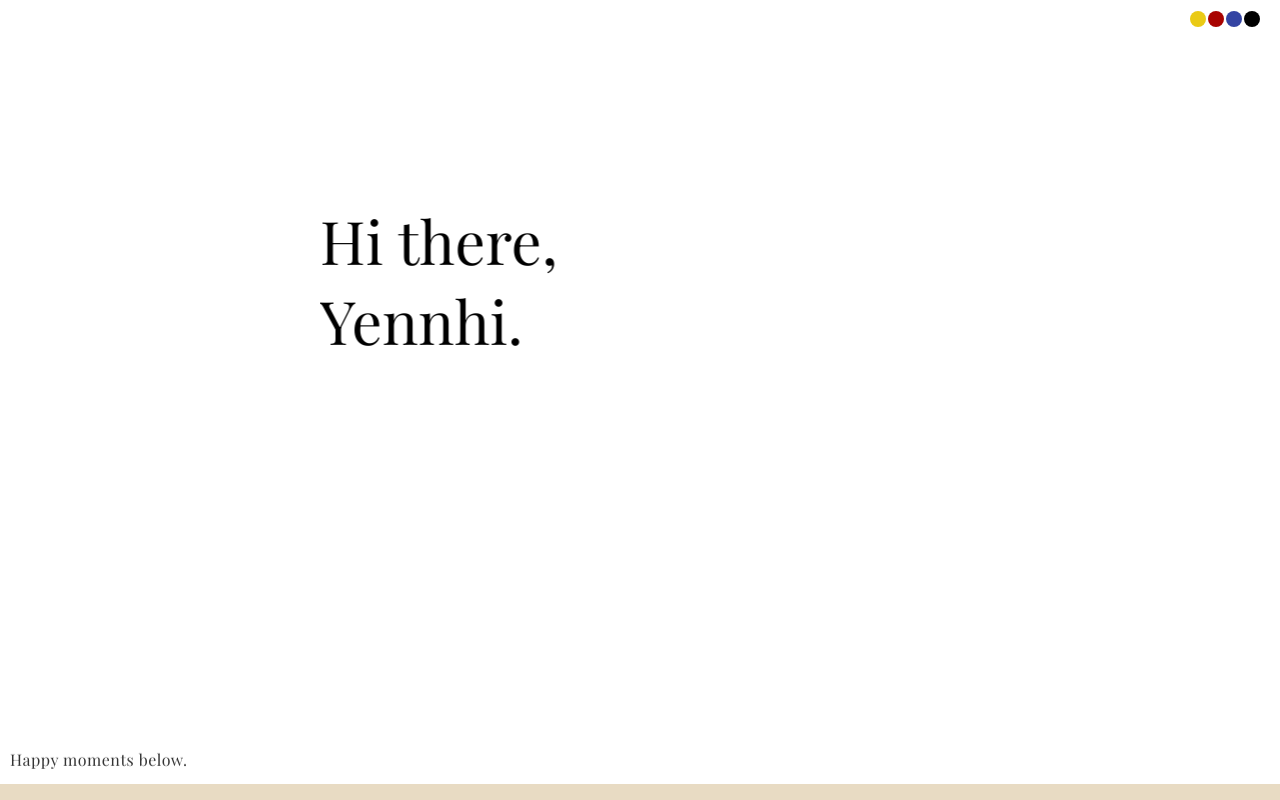
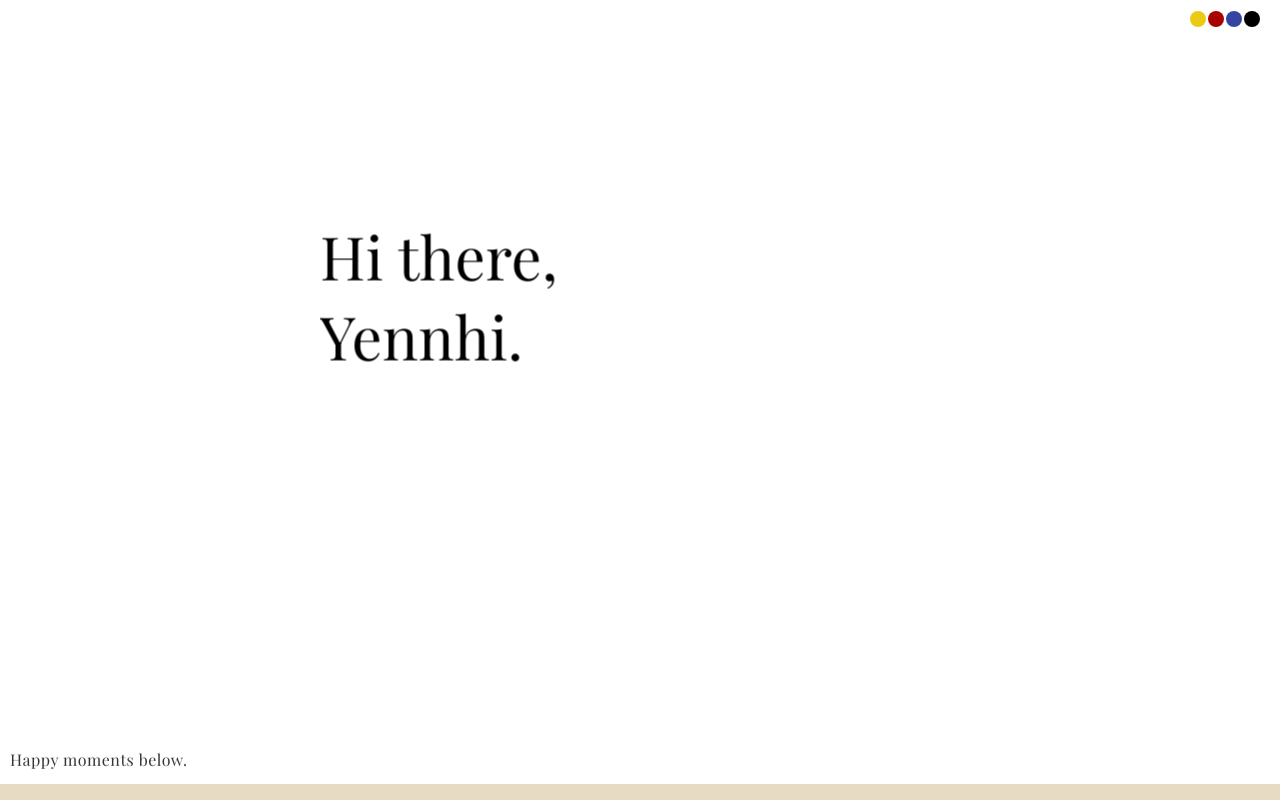
Before and after one commit to adityaastono3/hi-there, a React (Create React App) app: page / in a window 1280 px wide. Built offline with nearby package versions, Linux system fonts and the light colour scheme.

Commit message:
Well iOS 13 is different

```diff
--- a/src/App.css
+++ b/src/App.css
@@ -31,7 +31,6 @@ a {
 .welcome {
   transform: translateZ(-1px);
   position: absolute;
-  top: 0;
 }
 
 .happy-moments {
```
